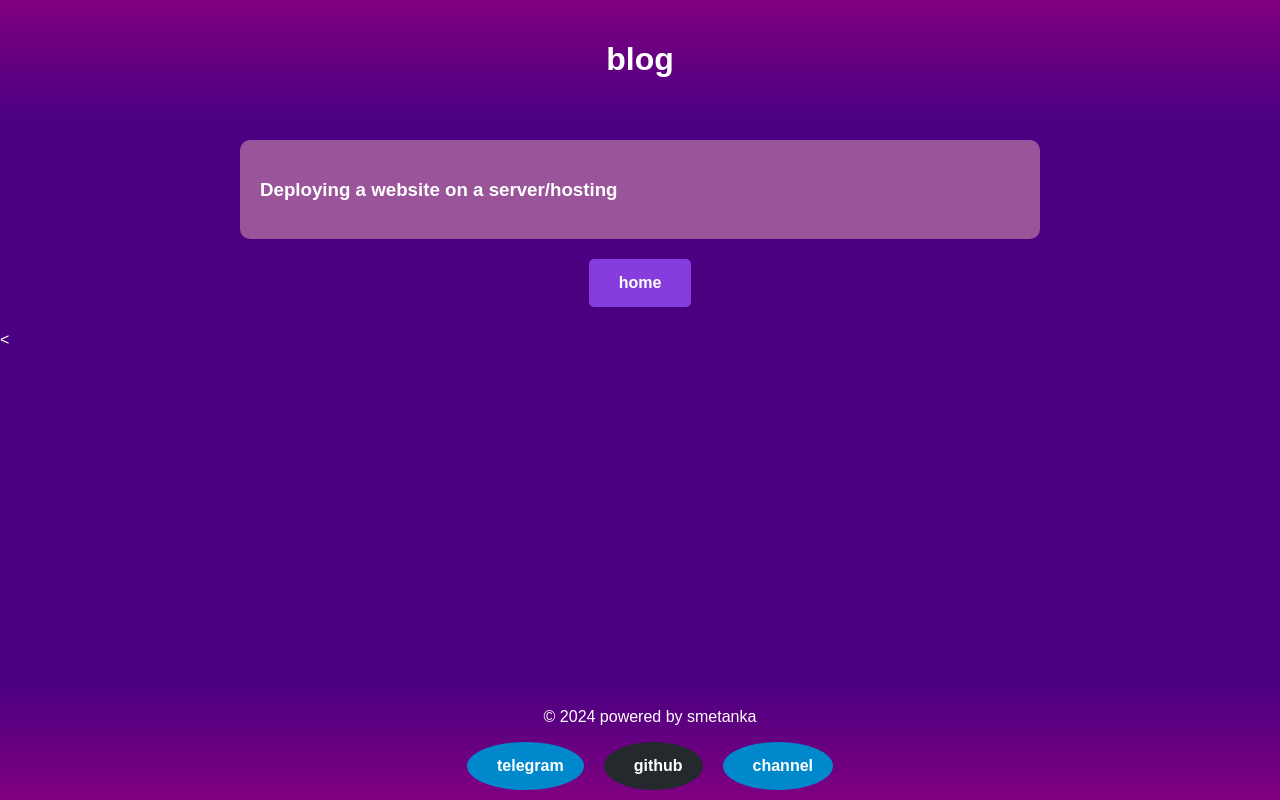
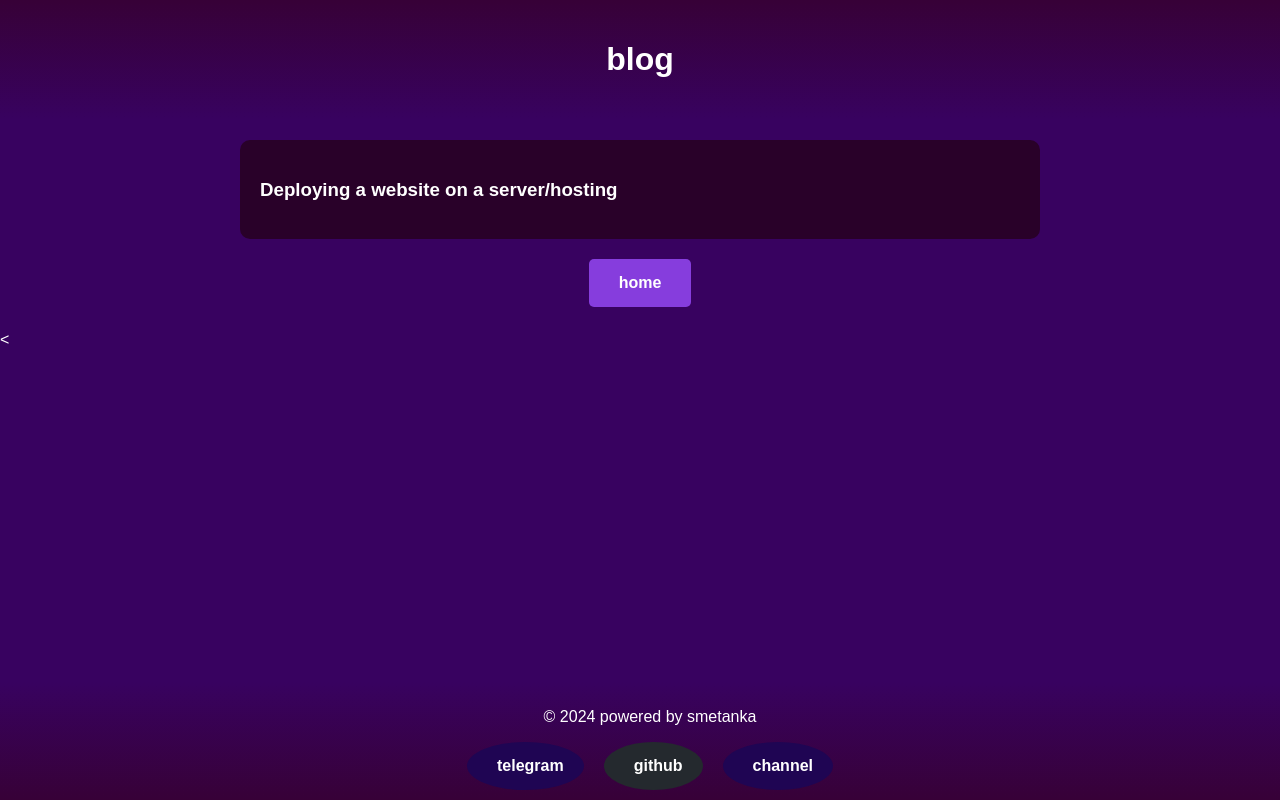
Before and after one commit to smetankochka/site, a Flask app: page /blog in a window 1280 px wide. Run offline with Flask 3, Linux system fonts and the light colour scheme; some libraries are stand-ins or nearby versions.

Commit message:
add some style

```diff
--- a/app.py
+++ b/app.py
@@ -21,12 +21,12 @@ def index():
 
 @app.route("/blog")
 def blog():
-    return render_template("blog.html", posts=blog_posts, enumerate=enumerate)
+    return render_template("blog.html", posts=blog_posts, enumerate=enumerate, github_link="https://github.com/smetankochka", telegram_link="https://t.me/smetankasixtyfive", telegram_ch_link="https://t.me/smetankochka")
 
 @app.route("/blog/<int:post_id>")
 def blog_post(post_id):
     post = blog_posts[post_id]
-    return render_template("blog_post.html", post=post)
+    return render_template("blog_post.html", post=post, github_link="https://github.com/smetankochka", telegram_link="https://t.me/smetankasixtyfive", telegram_ch_link="https://t.me/smetankochka")
 
 if __name__ == "__main__":
     app.run(debug=True)
--- a/static/style.css
+++ b/static/style.css
@@ -1,5 +1,5 @@
 body {
-    background-color: #4B0082; /* Пурпурный цвет */
+    background-color: #380260;
     color: #ffffff;
     font-family: sans-serif;
     margin: 0;
@@ -7,7 +7,7 @@ body {
 }
 
 header {
-    background: linear-gradient(to bottom, #800080, #4B0082); /* Более темный оттенок пурпурного */
+    background: linear-gradient(to bottom, #370137, #380260);/* Более темный оттенок пурпурного */
     color: #fff;
     padding: 20px;
     text-align: center;
@@ -20,7 +20,7 @@ header {
 }
 
 article {
-    background-color: #D8BFD8; /* Светло-пурпурный оттенок */
+    background-color: #5c0b5c; /* Светло-пурпурный оттенок */
     margin-bottom: 20px;
     padding: 20px;
     border-radius: 10px;
@@ -29,7 +29,7 @@ article {
 }
 
 footer {
-    background: linear-gradient(to bottom, #4B0082, #800080); /* Более темный оттенок пурпурного */
+    background: linear-gradient(to bottom, #380260, #370137); /* Более темный оттенок пурпурного */
     color: #fff;
     text-align: center;
     padding: 10px;
@@ -152,11 +152,11 @@ footer {
 }
 
 .telegram {
-  background-color: #0088cc; /* Цвет Telegram */
+  background-color: #1f0553; /* Цвет Telegram */
 }
 
 .blog-post {
-  background-color: #9a559a; /* Светло-пурпурный оттенок */
+  background-color: #290129; /* Светло-пурпурный оттенок */
   margin-bottom: 20px;
   padding: 20px;
   border-radius: 10px;
@@ -166,12 +166,12 @@ footer {
 }
 
 main .container article {
-  background-color: #f4abf4; /* Светло-пурпурный оттенок */
+  background-color: #290129; /* Светло-пурпурный оттенок */
   margin-bottom: 20px;
   padding: 20px;
   border-radius: 10px;
   text-decoration: none;
-  color: #601e60;
+  color: #ffffff;
   display: block; /* Занимает всю ширину */
 }
 
```
